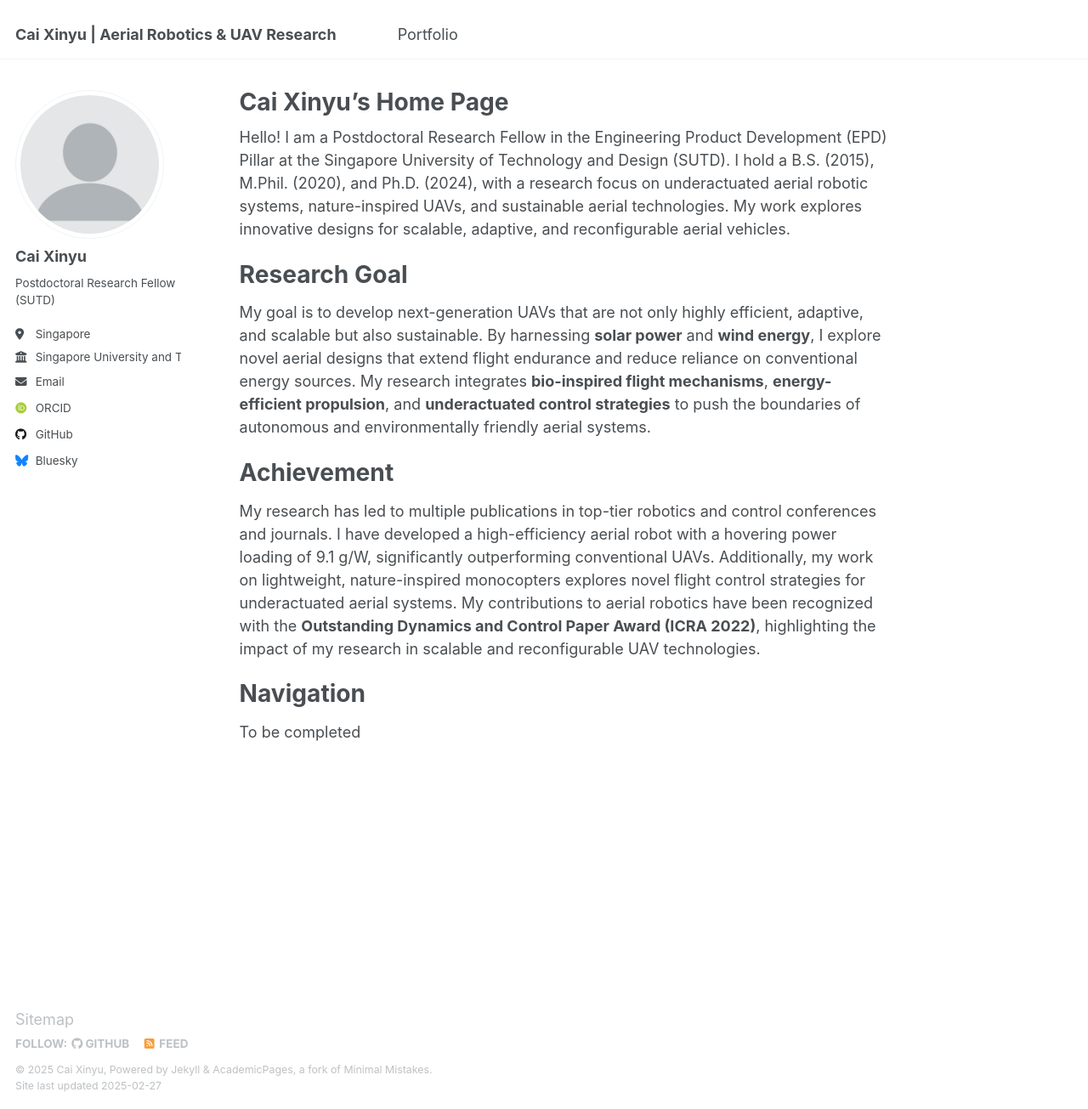
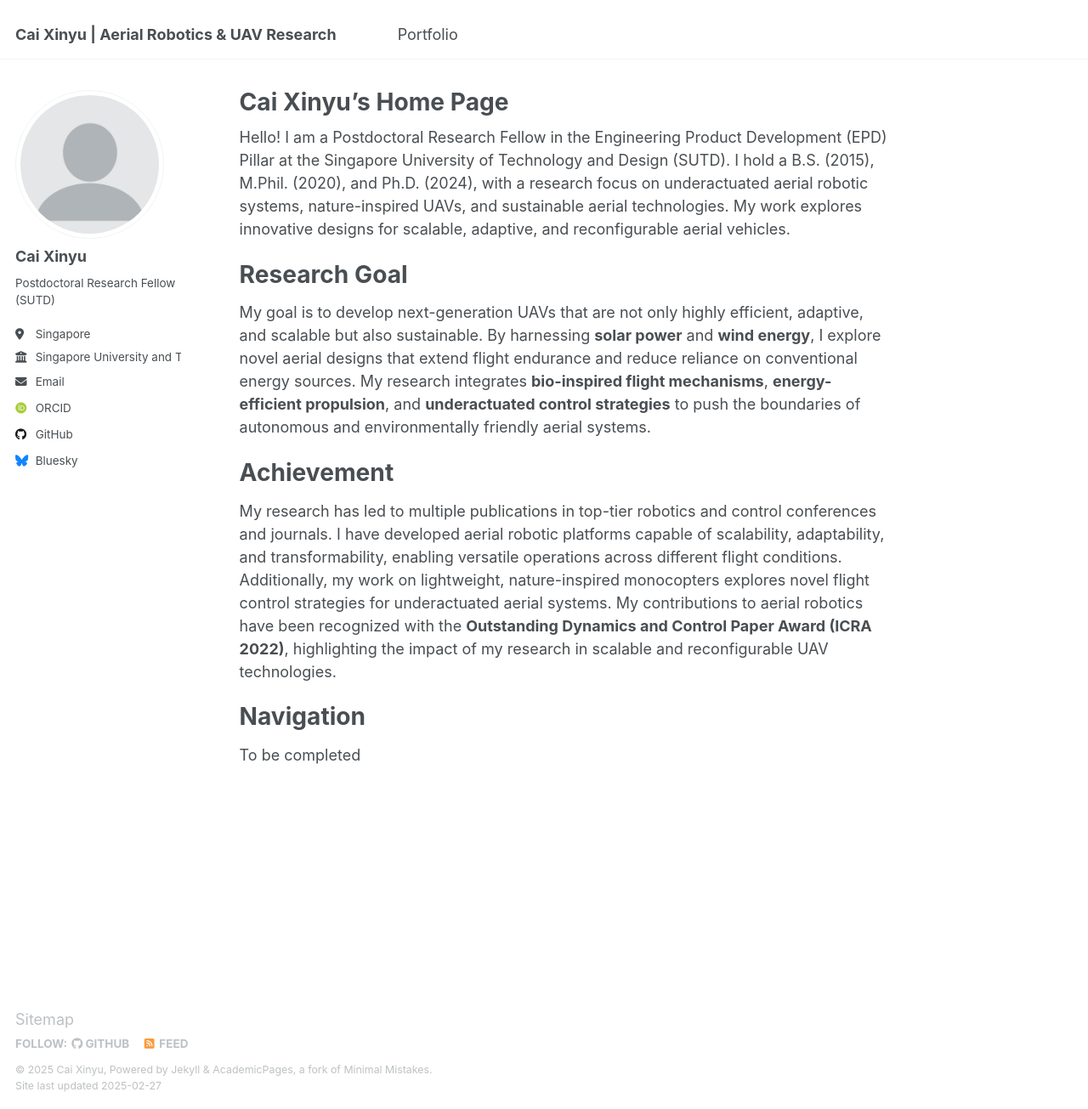
Before and after one commit to git-caixinyu/git-caixinyu.github.io, a Jekyll site: the page built from _pages/about.md, in a window 1280 px wide and 1305 px high. Shown: the whole window at 85% size. Built offline with Jekyll 4.4.1, drawn with Linux system fonts in a browser that asks for light colours; some web fonts are replaced.

Commit message:
Update about.md

```diff
--- a/_pages/about.md
+++ b/_pages/about.md
@@ -15,7 +15,9 @@ My goal is to develop next-generation UAVs that are not only highly efficient, a
 
 Achievement
 ======
-My research has led to multiple publications in top-tier robotics and control conferences and journals. I have developed a high-efficiency aerial robot with a hovering power loading of 9.1 g/W, significantly outperforming conventional UAVs. Additionally, my work on lightweight, nature-inspired monocopters explores novel flight control strategies for underactuated aerial systems. My contributions to aerial robotics have been recognized with the __Outstanding Dynamics and Control Paper Award (ICRA 2022)__, highlighting the impact of my research in scalable and reconfigurable UAV technologies.
+My research has led to multiple publications in top-tier robotics and control conferences and journals.
+I have developed aerial robotic platforms capable of scalability, adaptability, and transformability, enabling versatile operations across different flight conditions.
+Additionally, my work on lightweight, nature-inspired monocopters explores novel flight control strategies for underactuated aerial systems. My contributions to aerial robotics have been recognized with the __Outstanding Dynamics and Control Paper Award (ICRA 2022)__, highlighting the impact of my research in scalable and reconfigurable UAV technologies.
 
 Navigation
 ======
```
